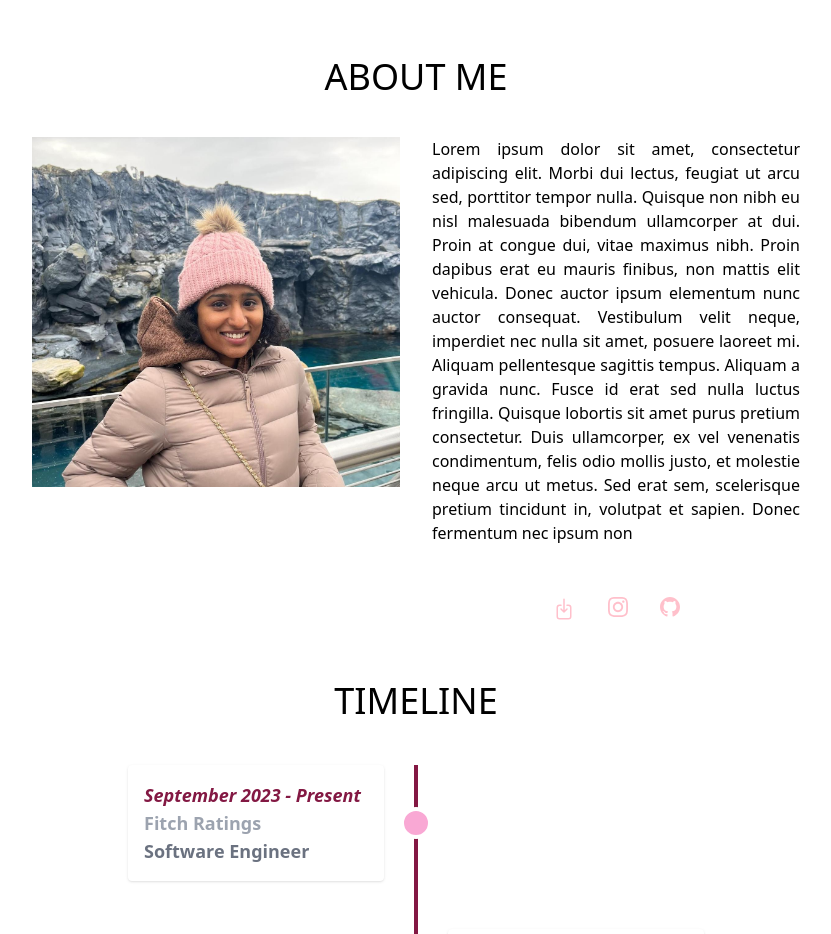
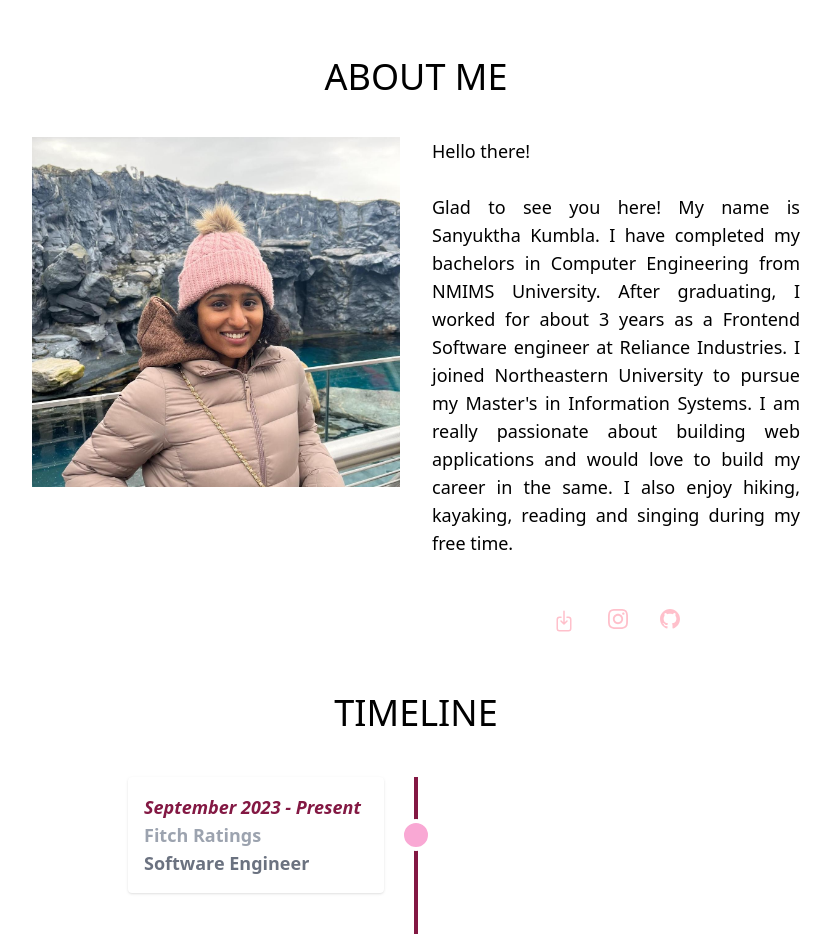
Before and after one commit to sanyuktha-kumbla/portfolio, a React (Create React App) app: page / in a window 1280 px wide. Shown: the part 780-1714 px from the top of the page, without its empty margins (224-1055 px from the left). Built offline with nearby package versions, Linux system fonts and the light colour scheme.

Commit message:
made changes to about me section

```diff
--- a/src/About.js
+++ b/src/About.js
@@ -9,20 +9,15 @@ const About = () => {
             <img alt="My Profile" src={require("./assets/me.jpeg")} />
           </div>
           <div>
-            <p className="pb-3 text-justify">
-              Lorem ipsum dolor sit amet, consectetur adipiscing elit. Morbi dui
-              lectus, feugiat ut arcu sed, porttitor tempor nulla. Quisque non
-              nibh eu nisl malesuada bibendum ullamcorper at dui. Proin at
-              congue dui, vitae maximus nibh. Proin dapibus erat eu mauris
-              finibus, non mattis elit vehicula. Donec auctor ipsum elementum
-              nunc auctor consequat. Vestibulum velit neque, imperdiet nec nulla
-              sit amet, posuere laoreet mi. Aliquam pellentesque sagittis
-              tempus. Aliquam a gravida nunc. Fusce id erat sed nulla luctus
-              fringilla. Quisque lobortis sit amet purus pretium consectetur.
-              Duis ullamcorper, ex vel venenatis condimentum, felis odio mollis
-              justo, et molestie neque arcu ut metus. Sed erat sem, scelerisque
-              pretium tincidunt in, volutpat et sapien. Donec fermentum nec
-              ipsum non
+            <p className="pb-3 text-justify text-lg">
+             Hello there!
+             <br></br>
+             <br></br>
+             Glad to see you here! My name is Sanyuktha Kumbla. I have completed my bachelors in Computer Engineering from NMIMS University.
+             After graduating, I worked for about 3 years as a Frontend Software engineer at Reliance Industries. I joined Northeastern University to pursue my
+              Master's in Information Systems. I am really passionate about building web applications and would love to build my career in the same.
+              I also enjoy hiking, kayaking, reading and singing during my free time.
+
             </p>
             <div className="flex justify-center pt-10 gap-8 pb-3">
               <svg
```
